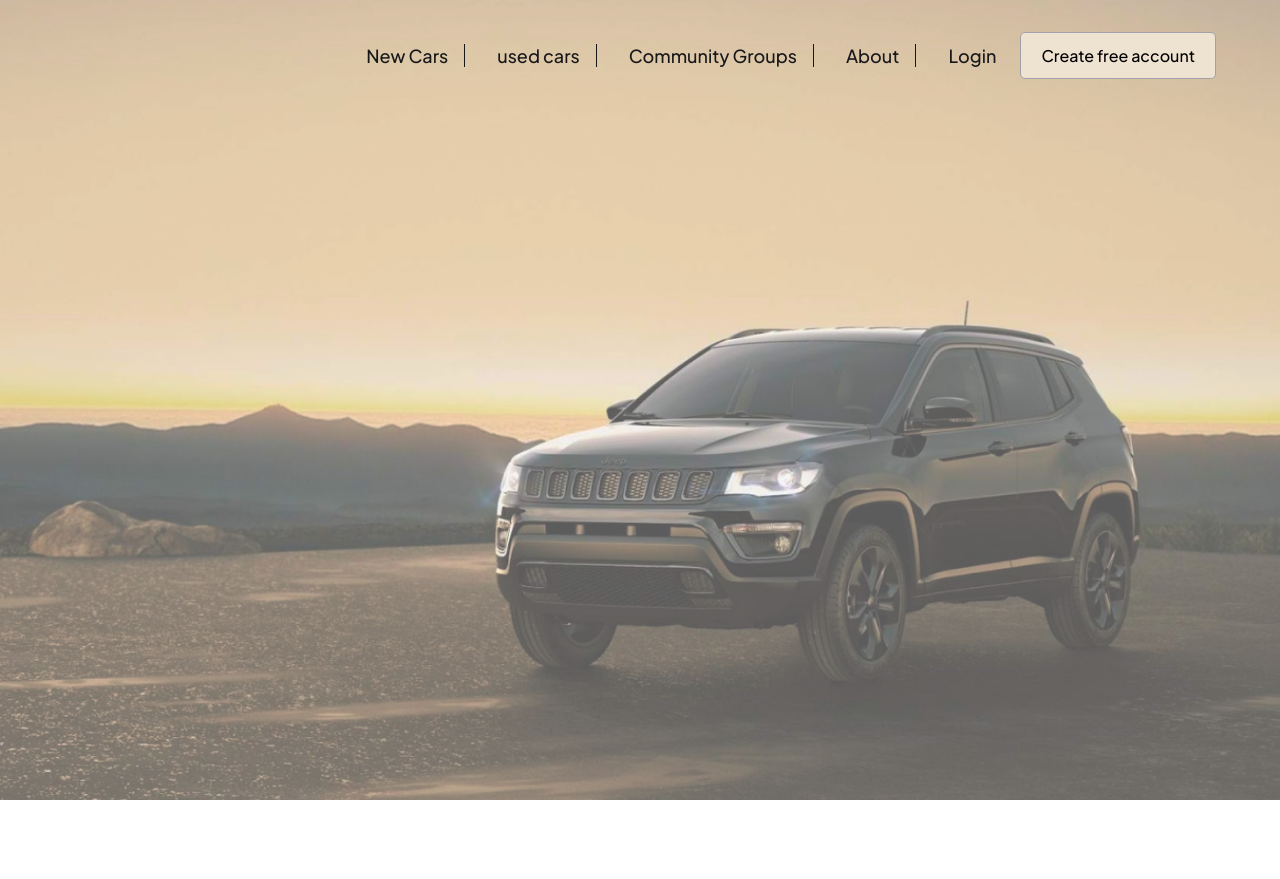
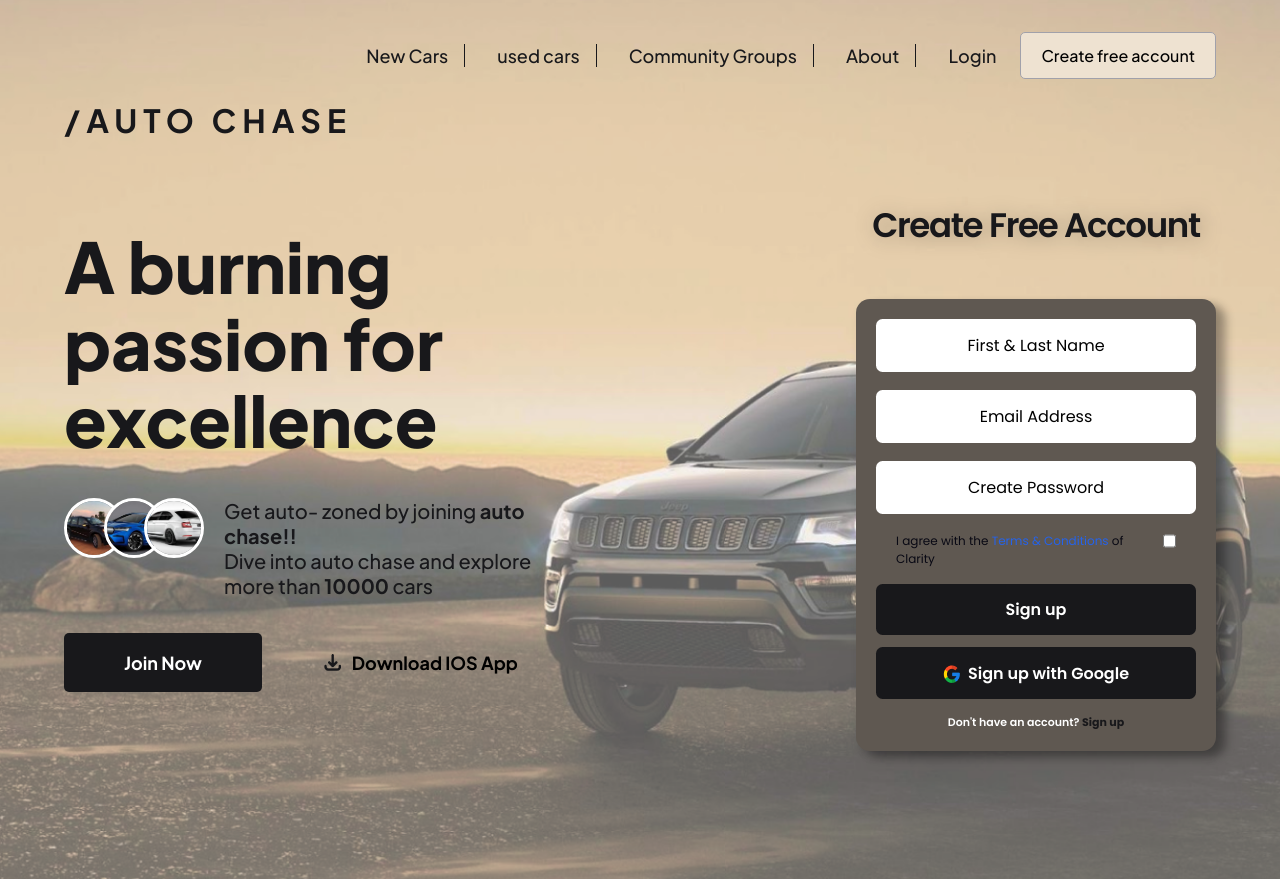
Before and after one commit to romelmahmud/carchase, a plain HTML site: page index.html in a window 1280 px wide. Before the commit the page ends 800 px from the top, so only its background shows below. Drawn offline with Linux system fonts and the light colour scheme.

Commit message:
Home section design complete

```diff
--- a/index.html
+++ b/index.html
@@ -10,7 +10,7 @@
     <link rel="preconnect" href="https://fonts.googleapis.com" />
     <link rel="preconnect" href="https://fonts.gstatic.com" crossorigin />
     <link
-      href="https://fonts.googleapis.com/css2?family=Plus+Jakarta+Sans:wght@500;700;800&family=Poppins:wght@500;600;700&display=swap"
+      href="https://fonts.googleapis.com/css2?family=Plus+Jakarta+Sans:wght@500;700;800&family=Poppins:wght@400;500;600;700&display=swap"
       rel="stylesheet"
     />
   </head>
@@ -29,6 +29,65 @@
         <button>Create free account</button>
       </div>
     </header>
-    <section class="banner"></section>
+    <section class="banner">
+      <div class="banner_container">
+        <p class="logo">/Auto Chase</p>
+        <div class="banner_columns">
+          <div class="banner_content_container">
+            <h1 class="banner_title">
+              A burning<br />
+              passion for<br />
+              excellence
+            </h1>
+            <div class="banner_info">
+              <div class="car_image_container">
+                <img src="./assets/car 2.jpg" alt="" class="car_image" />
+                <img src="./assets/car 3.jpg" alt="" class="car_image" />
+                <img src="./assets/car 1.jpg" alt="" class="car_image" />
+              </div>
+              <div class="banner_info_body">
+                <p>
+                  Get auto- zoned by joining<strong> auto chase!!</strong><br />
+                  Dive into auto chase and explore more than<strong>
+                    10000</strong
+                  >
+                  cars
+                </p>
+              </div>
+            </div>
+            <div class="banner_button_container">
+              <button class="btn_join">Join Now</button>
+
+              <button class="btn_download">
+                <img src="./assets/Icon.png" alt="" />Download IOS App
+              </button>
+            </div>
+          </div>
+          <div class="banner_create_account">
+            <p class="create_account_title">Create Free Account</p>
+            <form class="create_account">
+              <input type="text" placeholder="First & Last Name" />
+              <input type="email" placeholder="Email Address" />
+              <input type="password" placeholder="Create Password" />
+              <div class="terms_conditions">
+                <label for="terms"
+                  >I agree with the <a href="/">Terms & Conditions</a> of
+                  Clarity</label
+                >
+                <input type="checkbox" name="" id="terms" />
+              </div>
+
+              <button class="sign_up">Sign up</button>
+              <button class="google_sign_up">
+                <img src="./assets/google 2.png" alt="" />Sign up with Google
+              </button>
+              <p class="sign_up_text">
+                Don't have an account? <a href="/">Sign up</a>
+              </p>
+            </form>
+          </div>
+        </div>
+      </div>
+    </section>
   </body>
 </html>
--- a/style.css
+++ b/style.css
@@ -92,14 +92,215 @@ body{
   transition: all 350ms ease-in-out;
 }
 .nav-container button:hover {
-  background-color: #d8c09c;
+  background-color: #e1cfb5;
 }
 
 .banner {
 width: 100%;
-  height: 100vh;
+  /* height: 100vh; */
   background-image: url(./assets/background_car.png);
   background-repeat: no-repeat;
   background-size: cover;
+  /* padding-bottom: 100px; */
 
 }
+
+.banner_container{
+  max-width: 100rem;
+  padding: 0 4rem;
+   height: 100%;
+
+}
+.banner_columns{
+  display: flex;
+  justify-content: space-between;
+  align-items: center;
+  height: 100%;
+}
+.banner_container .logo {
+  padding: 6.25rem 0 3.75rem;
+  font-size: 2rem;
+  letter-spacing: 6px;
+  font-weight: 700;
+  text-transform: uppercase;
+}
+.banner_title{
+
+  font-size: 4.375rem;
+  font-weight: 800;
+  line-height: 1.1;
+
+  margin-bottom: 2.5rem;
+
+}
+.banner_info{
+  display: flex;
+  margin-bottom: 2.1875rem;
+}
+
+.car_image_container{
+  display: flex;
+  margin-right: 1.25rem;
+}
+
+
+.car_image_container .car_image {
+  width: 60px;
+  height: 60px;
+  border-radius: 50%;
+  border: 3px solid white;
+  object-fit: cover;
+}
+.car_image_container .car_image:not(:first-child){
+  margin-left: -1.25rem;
+}
+
+.banner_info_body {
+  max-width: 50%;
+}
+.banner_info_body p {
+  font-size: 1.25rem;
+}
+.banner_button_container{
+  margin-bottom: 10rem;
+}
+.banner_button_container button{
+  cursor: pointer;
+  font-size: 18px;
+  font-weight: 700;
+}
+.btn_join{
+  background: var(--dark);
+  border: none;
+  border-radius: 5px;
+  color: white;
+  padding: 1.125rem 3.75rem;
+  transition: all 350ms ease-in-out;
+  margin-right: 1.25rem;
+
+}
+.btn_join:hover, .sign_up:hover, .google_sign_up:hover{
+  background-color: #26262d;
+}
+.btn_download {
+  padding: 1.125rem 2.25rem;
+  transition: all 350ms ease-in-out;
+  background: transparent;
+  border: none;
+}
+.btn_download:hover{
+  background:#EEE2D1 ;
+
+  border-radius: 5px;
+
+}
+
+.btn_download img, .google_sign_up img {
+  display: inline-block;
+  margin-right: .5rem;
+  margin-bottom: -.25rem;
+}
+
+.banner_create_account{
+  max-width: 360px;
+  font-family: 'Poppins', sans-serif;
+
+}
+.create_account_title{
+  font-size: 2.125rem;
+  text-align: center;
+  font-weight: 600;
+  margin-bottom: 3rem;
+  letter-spacing: -1.34px;
+ filter: drop-shadow(2px 2px 10px rgba(0,0,0, .25));
+}
+
+
+.create_account{
+  display: flex;
+  flex-direction: column;
+  margin-bottom: 8rem;
+
+  background-color: var(--gray-dark);
+  border-radius: 14px;
+  padding: 1.25rem;
+  -webkit-box-shadow: 3px 5px 10px 0px rgba(0,0,0,0.1), 10px 6px 10px 0px rgba(0,0,0,0.3);
+box-shadow: 3px 5px 10px 0px rgba(0,0,0,0.1), 10px 6px 10px 0px rgba(0,0,0,0.3)
+}
+
+.create_account input{
+  padding: .875rem;
+  background-color: white;
+  border-radius: .4063rem;
+  border: none;
+  outline: none;
+  margin-bottom: 1.125rem;
+}
+.create_account input::placeholder{
+  font-size: 1rem;
+  font-weight: 400;
+  color: #000000;
+  text-align: center;
+
+}
+
+
+.terms_conditions{
+  display: flex;
+  padding:0 1.25rem 1rem
+}
+.terms_conditions label {
+  font-size: 12px;
+  font-weight: 400;
+  line-height: 1.5;
+  color: #090914;
+  width: 85%;
+}
+.terms_conditions input {
+  margin-left: 2rem;
+}
+.terms_conditions a {
+  text-decoration: none;
+  color: #2563EB;
+}
+.terms_conditions a:visited{
+  color: #2563EB;
+}
+
+
+.sign_up, .google_sign_up{
+  background-color: var(--dark);
+  padding: .825rem 0;
+  border-radius: .4063rem;
+  color: white;
+  border: none;
+  outline: none;
+  font-size: 1rem;
+  font-weight: 600;
+  cursor: pointer;
+  transition: all 350ms ease-in-out;
+
+}
+
+
+.sign_up {
+  margin-bottom: .75rem;
+}
+ .sign_up_text{
+  text-align: center;
+  color: white;
+  font-size: .6875rem;
+  font-weight: 600;
+  margin-top: .9375rem;
+ }
+ .sign_up_text a {
+  text-decoration: none;
+  color: var(--dark);
+  font-weight: 700;
+ }
+ .sign_up_text a:visited {
+  color: var(--dark);
+ }
+ .sign_up_text a:hover, .terms_conditions a:hover{
+  text-decoration: underline;
+ }
```
Also changed, not shown: assets/Icon.png (added), assets/background.jpg (deleted), assets/google 2.png (added).
